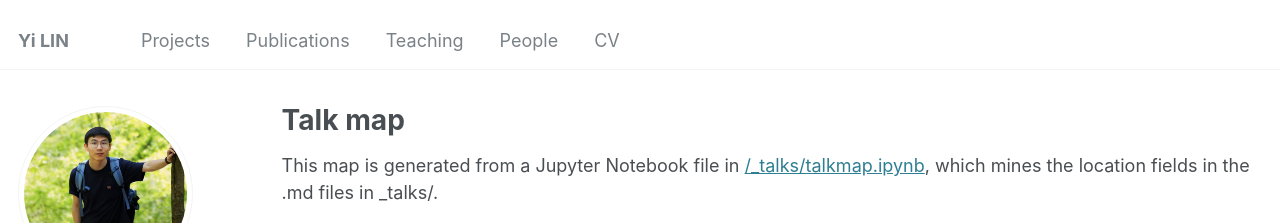
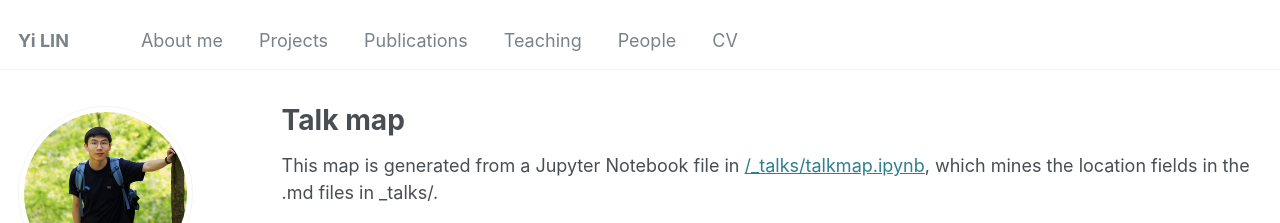
Before and after one commit to nicklinyi/nicklinyi.github.io, a Jekyll site: the page built from _pages/talkmap.html, in a window 1280 px wide. Shown: the top 223 px of the page. Built offline with Jekyll 4.4.1, drawn with Linux system fonts in a browser that asks for light colours; nearby versions of some CDN libraries; some web fonts are replaced.

Commit message:
update about

```diff
--- a/_data/navigation.yml
+++ b/_data/navigation.yml
@@ -5,7 +5,8 @@
 # prevent it from being included in the site.
 
 main:
-
+  - title: "About me"
+    url: /about/
   - title: "Projects"
     url: /projects/
 
```
